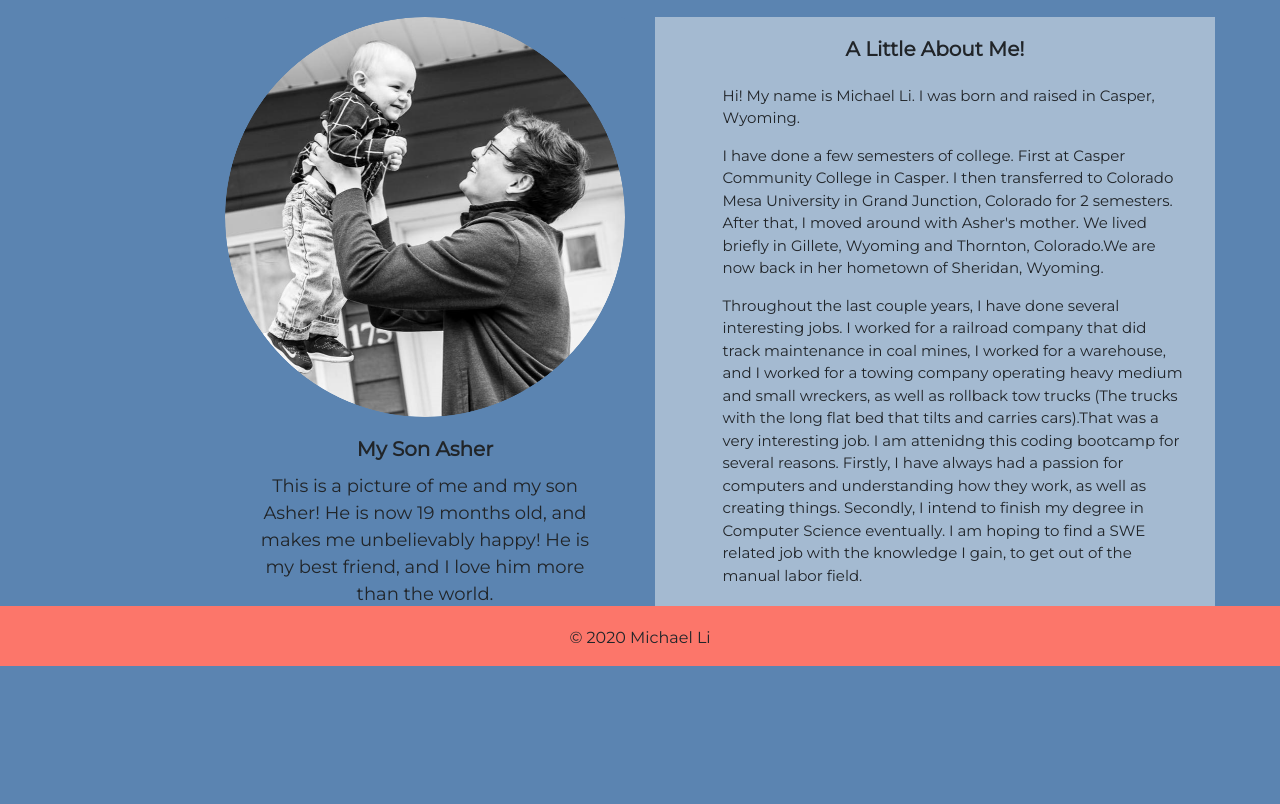
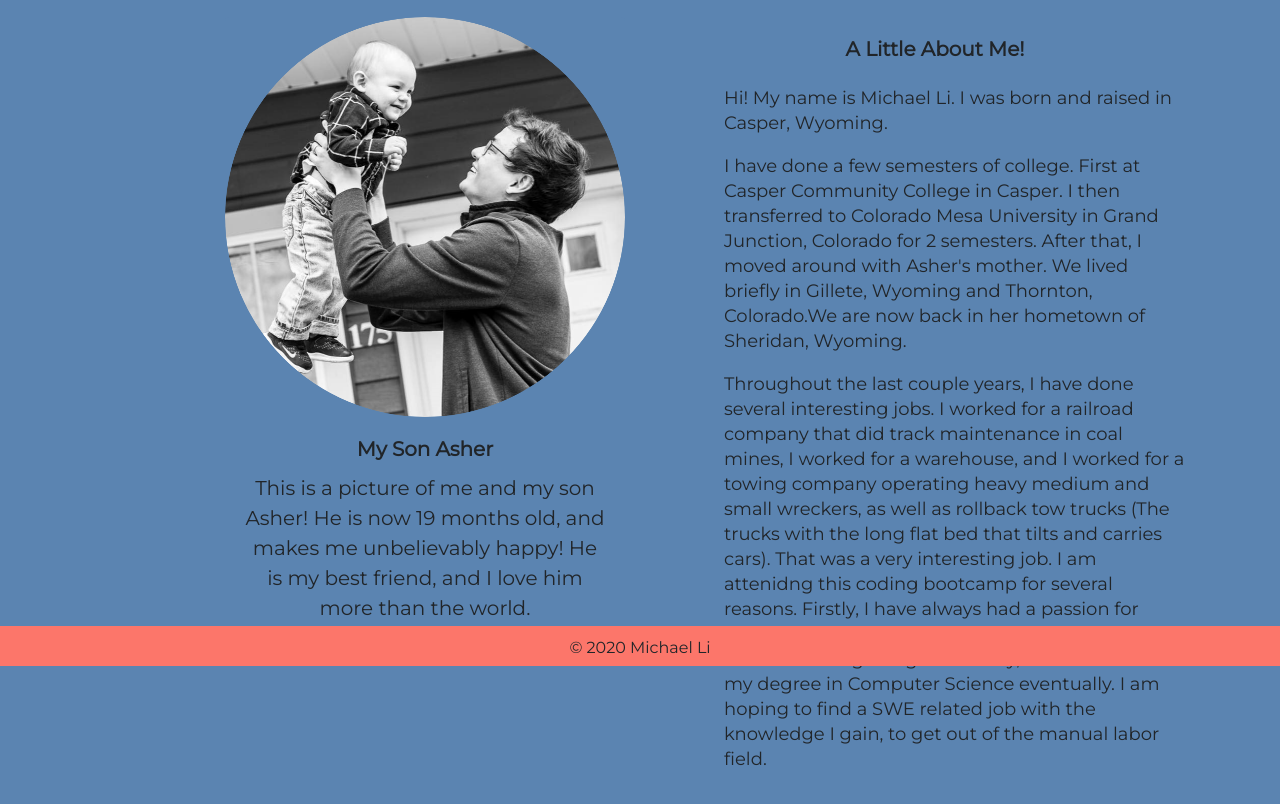
Before and after one commit to mli2950/Homework2, a plain HTML site: page index.html in a window 1280 px wide. Shown: the part 134-938 px from the top of the page. Before the commit the page ends 861 px from the top, so only its background shows below. Drawn offline with nearby package versions, Linux system fonts and the light colour scheme.

Commit message:
More commenting. Adjusted footer, adjusted text

```diff
--- a/myassets/custom-contact.css
+++ b/myassets/custom-contact.css
@@ -29,9 +29,9 @@ footer {
     bottom: 0;
     width: 100%;
     position: absolute;
-    padding-top: 20px;
+    padding-top: 10px;
     max-height: 40px;
-    padding-bottom: 40px;
+    padding-bottom: 0px;
 
 }
 
--- a/myassets/custom-index.css
+++ b/myassets/custom-index.css
@@ -14,57 +14,49 @@ body {
 .jumbotron {
     background-color: #5B84B1FF;
 }
-/* Changed */
+/* Changed the color of the active nav-pill background */
 a.nav-link.active {
     background-color:  rgb(164, 186, 209) !important;
 }
-
+/* Styling and positioning for the headers */
 main div h1 {
     text-align: center;
     font-family: 'Montserrat', sans-serif;
     margin-bottom: 20px;
     margin-top: -40px;
 }
-
-#index-right {
-    text-align: right;
+/* Styling, and background color for the about me card */
+.card-body {
+    font-family: 'Montserrat', sans-serif;
+    background-color: #5B84B1FF;
+    font-size: 20px;
 }
-
-.card-body {
-    text-align: ;
-    font-family: 'Montserrat', sans-serif;
-    background-color: rgb(164, 186, 209);
-    font-size: 18px;
+/* Background color for the card-text section */
+.card-text {
+    background-color: #5B84B1FF;
 }
-
-.card-text {
-    background-color: rgb(164, 186, 209);
+/* Background color for the card-title section */
+.card-title {
+    background-color:#5B84B1FF;
 }
-
-.card-title {
-    background-color: rgb(164, 186, 209);
-}
-
+/* Aligned the card containing my picture and text, to the right. Also aligned it to the right, aligned text to the center and removed the border.  */
 #card1 {
     border:none;
     float: right;
     text-align: center;
     background-color: #5B84B1FF;
 }
-
+/* Removed the border from about me card */
 #card2 {
     border: none;
 }
-#card2-body {
-    font-size: 15px;
-}
-
+/* Font styling for my 2 H5 headers */
 h5 {
     font-weight: bold;
     text-align: center;
 }
 
-
+/* Styling, Z-index, and positioning for my footer */
 footer {
     background-color: #FC766AFF;
     font-family: 'Montserrat', sans-serif;
@@ -73,13 +65,13 @@ footer {
     left: 0;
     width: 100%;
     position: fixed;
-    padding-top: 20px;
+    padding-top: 10px;
     max-height: 40px;
-    padding-bottom: 40px;
+    padding-bottom: 0px;
 
 }
 
-
+/* Background coloring for text section underneath the picture */
 #cardtext {
     background-color: #5B84B1FF;
 }
@@ -91,11 +83,9 @@ footer {
 #cardtitle {
     background-color: #5B84B1FF;
 }
-
-.row {
-    vertical-align: top;
-}
-
+/* Styling for the text inside my list elements */
 main li {
     padding: .5em;
+    line-height: 25px;
+    font-size: 18px;
 }
--- a/myassets/custom-portfolio.css
+++ b/myassets/custom-portfolio.css
@@ -40,10 +40,10 @@ footer {
     width: 100%;
     bottom: 0;
     position: sticky;
-    padding-top: 20px;
+    padding-top: 10px;
     margin-top: 40px;
     height: 40px;
-    padding-bottom: 40px;
+    padding-bottom: 0px;
 }
 
 #leftimg {
```
Also changed, not shown: index.html (+1 -1 lines).
